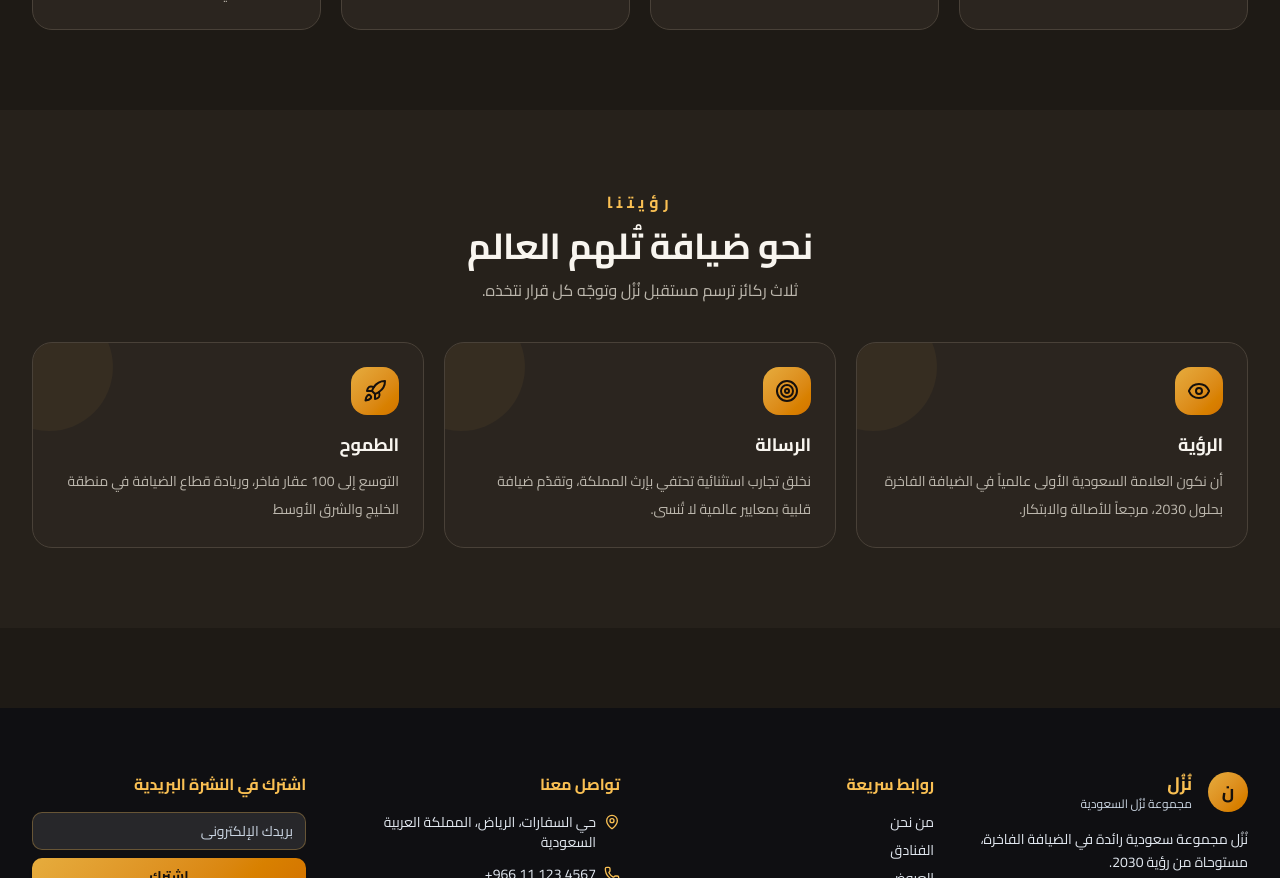
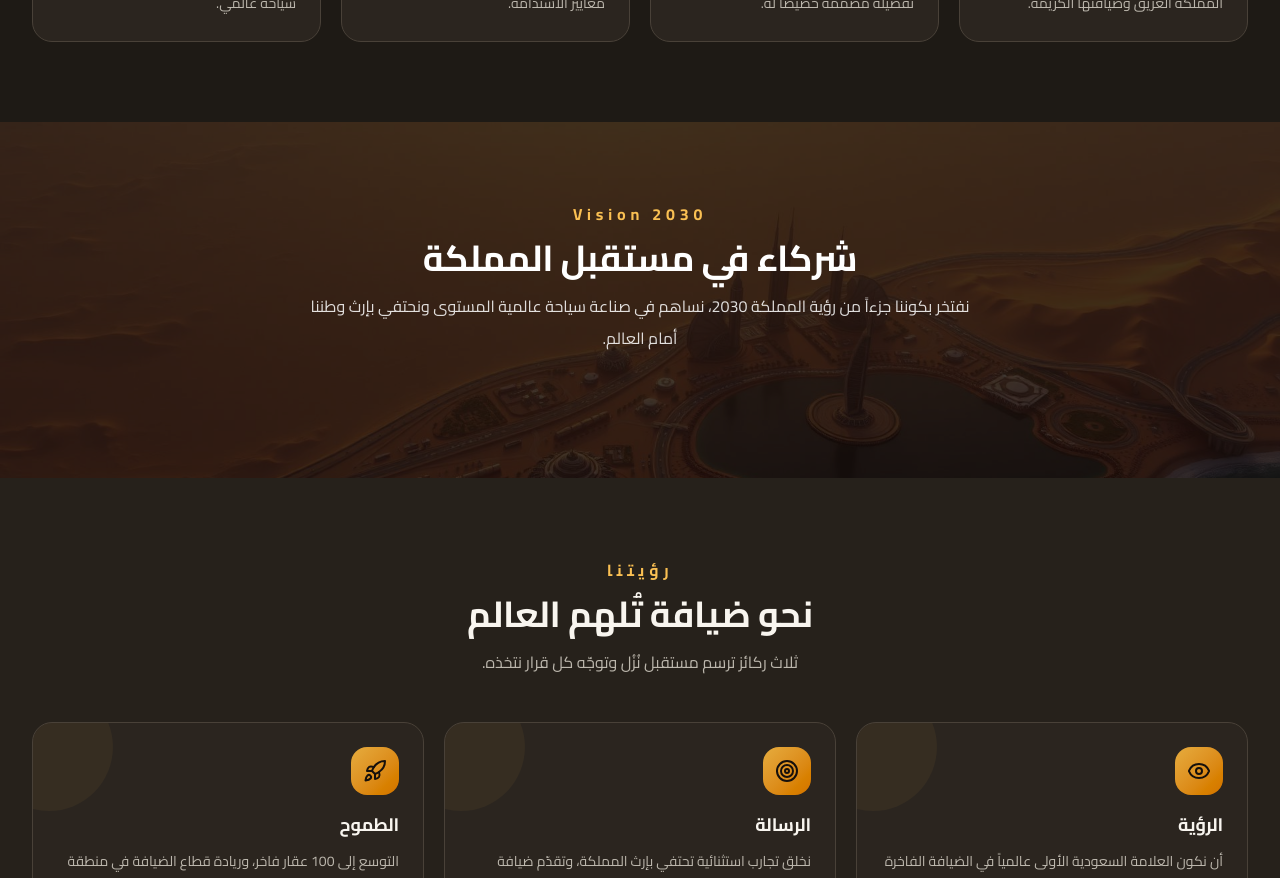
Before and after one commit to mazenessam99/nuzul-saudi-group, a React (Vite) app: page /about in a window 1280 px wide. Shown: the part 1400-2278 px from the top of the page. Built offline with nearby package versions, Linux system fonts and the light colour scheme.

Commit message:
feat: add SaudiVision component to showcase Vision 2030

```diff
--- /dev/null
+++ b/src/components/about/SaudiVision.tsx
@@ -0,0 +1,16 @@
+import SectionHeader from "../shared/SectionHeader";
+import visionBg from '../../assets/vision-bg.jpg'
+
+export default function SaudiVision() {
+    return (
+        <section className="relative py-20 overflow-hidden ">
+            <img src={visionBg} className="absolute w-full h-full inset-0 object-cover" />
+            <div className="absolute inset-0 bg-black/75" />
+            <div className="relative z-10 text-white">
+                <SectionHeader theme="dark" eyebrow="Vision 2030" title="شركاء في مستقبل المملكة" subtitle="نفتخر بكوننا جزءاً من رؤية المملكة 2030، نساهم في صناعة سياحة عالمية المستوى ونحتفي بإرث وطننا أمام العالم." />
+            </div>
+
+
+        </section>
+    )
+}
--- a/src/components/shared/SectionHeader.tsx
+++ b/src/components/shared/SectionHeader.tsx
@@ -7,16 +7,20 @@ interface Props {
     subtitle?: string;
     align?: "start" | "center";
     action?: ReactNode;
+    theme?: "light" | "dark";
 }
-export default function SectionHeader({ eyebrow, title, subtitle, align = 'center', action }: Props) {
+export default function SectionHeader({ eyebrow, title, subtitle, align = 'center', action, theme = "light",
+}: Props) {
     return (
-        <header className={` flex flex-col gap-3 mb-10 ${align === "center" ? "items-center text-center" : "items-start text-start"}`}>
+        <header className={` flex flex-col gap-3 mb-11  ${align === "center" ? "items-center text-center" : "items-start text-start"}`}>
             {eyebrow && (
                 <motion.span initial={{ opacity: 0, y: 20 }} whileInView={{ opacity: 1, y: 0 }} viewport={{ once: true }} className="text-md tracking-[0.3em] text-gold font-bold">{eyebrow}</motion.span>
             )}
-            <motion.h2 initial={{opacity:0,y:20}} whileInView={{opacity:1,y:0}} viewport={{once:true}} className="text-3xl md:text-4xl font-bold">{title}</motion.h2>
-            {subtitle &&(
-                <motion.p initial={{opacity:0}} whileInView={{opacity:1}} viewport={{once:true}} className="text-muted-foreground max-w-2xl">{subtitle}</motion.p>
+            <motion.h2 initial={{ opacity: 0, y: 20 }} whileInView={{ opacity: 1, y: 0 }} viewport={{ once: true }} className="text-3xl px-4 md:text-4xl font-bold">{title}</motion.h2>
+            {subtitle && (
+                <motion.p initial={{ opacity: 0 }} whileInView={{ opacity: 1 }} viewport={{ once: true }} className={`mx-auto w-full max-w-2xl px-4 leading-loose md:px-0 md:text-base md:leading-8 ${theme === "dark" ? "text-white/85" : "text-muted-foreground"
+                    }`}>{subtitle}
+                </motion.p>
             )}
             {action && <div className="mt-2">{action}</div>}
         </header>
--- a/src/pages/About.tsx
+++ b/src/pages/About.tsx
@@ -2,6 +2,7 @@ import StorySection from "@/components/about/StorySection";
 import StatsSection from "@/components/about/StatsSection";
 import ValuesSection from "@/components/about/ValuesSection";
 import OurVisionSection from "@/components/about/OurVisionSection";
+import SaudiVision from "@/components/about/SaudiVision";
 
 
 
@@ -11,6 +12,7 @@ export default function About() {
             <StorySection/>
             <StatsSection/>
             <ValuesSection/>
+            <SaudiVision/>
             <OurVisionSection/>
 
         </main>
```
Also changed, not shown: src/assets/vision-bg.jpg (added).
